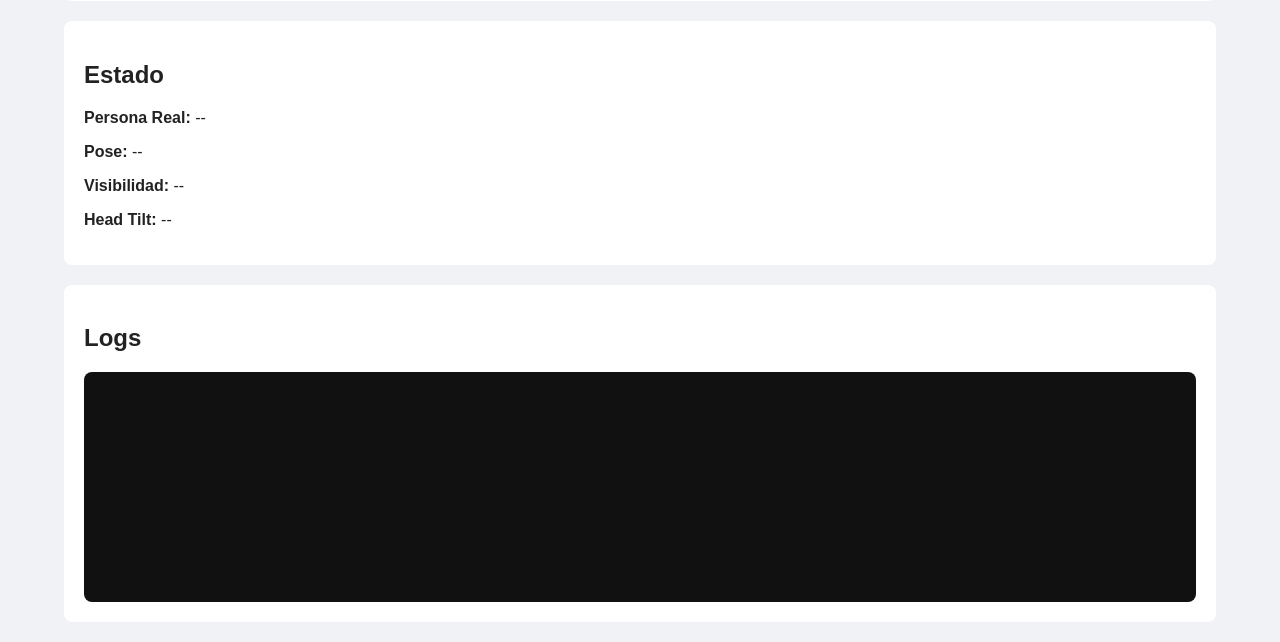
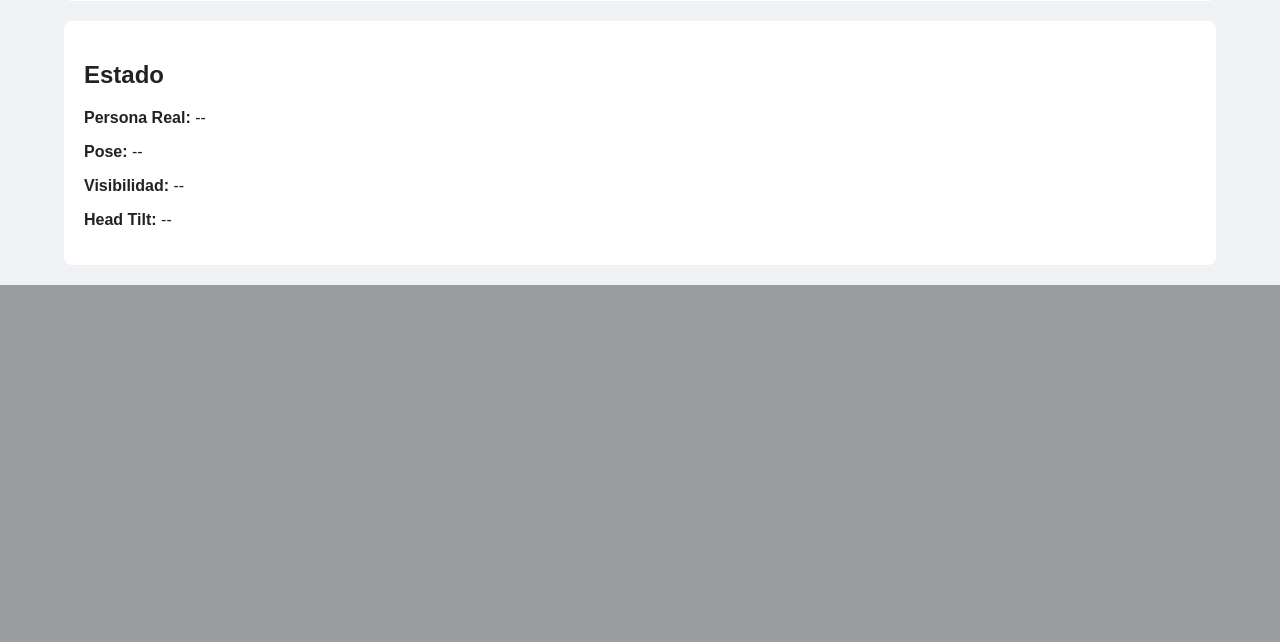
Before and after one commit to Bojtronic/Cameras-Software-Security, a FastAPI app: page / in a window 1280 px wide. Shown: the part 1047-1689 px from the top of the page. After the commit the page ends 1332 px from the top, so only its background shows below. Run offline with FastAPI, Linux system fonts and the light colour scheme.

Commit message:
Simplificación de interfaz

```diff
--- a/Web_Server_Stream_Video/app/static/app.js
+++ b/Web_Server_Stream_Video/app/static/app.js
@@ -16,17 +16,10 @@ function actualizarEstado() {
 
             document.getElementById("headTilt").innerText =
                 data.meta?.head_tilt ?? "--";
-
-            log("Estado actualizado");
         })
         .catch(e => log("Error obteniendo estado: " + e));
 }
 
-function log(text) {
-    const logs = document.getElementById("logs");
-    logs.innerHTML += "> " + text + "<br>";
-    logs.scrollTop = logs.scrollHeight;
-}
 
 // Actualizar cada 2 segundos
 setInterval(actualizarEstado, 2000);
--- a/Web_Server_Stream_Video/app/static/style.css
+++ b/Web_Server_Stream_Video/app/static/style.css
@@ -30,14 +30,3 @@ h1 {
     border-radius: 8px;
     border: 1px solid #ccc;
 }
-
-#logs {
-    background: #111;
-    color: #0f0;
-    padding: 15px;
-    height: 200px;
-    overflow-y: scroll;
-    border-radius: 8px;
-    font-family: monospace;
-    font-size: 14px;
-}
--- a/Web_Server_Stream_Video/app/templates/index.html
+++ b/Web_Server_Stream_Video/app/templates/index.html
@@ -23,12 +23,6 @@
         <p><strong>Visibilidad:</strong> <span id="visibilityCount">--</span></p>
         <p><strong>Head Tilt:</strong> <span id="headTilt">--</span></p>
     </div>
-
-    <div id="log-section">
-        <h2>Logs</h2>
-        <div id="logs"></div>
-    </div>
-
 </div>
 
 <script src="/static/app.js"></script>
--- a/Web_Server_Stream_Video/core/config.py
+++ b/Web_Server_Stream_Video/core/config.py
@@ -1,4 +1,5 @@
 #RTSP_URL = "rtsp://admin:TIss9831@192.168.18.14:554/"
+#RTSP_URL = "rtsp://admin:TIss9831@192.168.18.14:554/cam/realmonitor?channel=1&subtype=0"
 RTSP_URL = "rtsp://admin:TIss9831@192.168.18.14:554/cam/realmonitor?channel=1&subtype=1"
 
 
```
